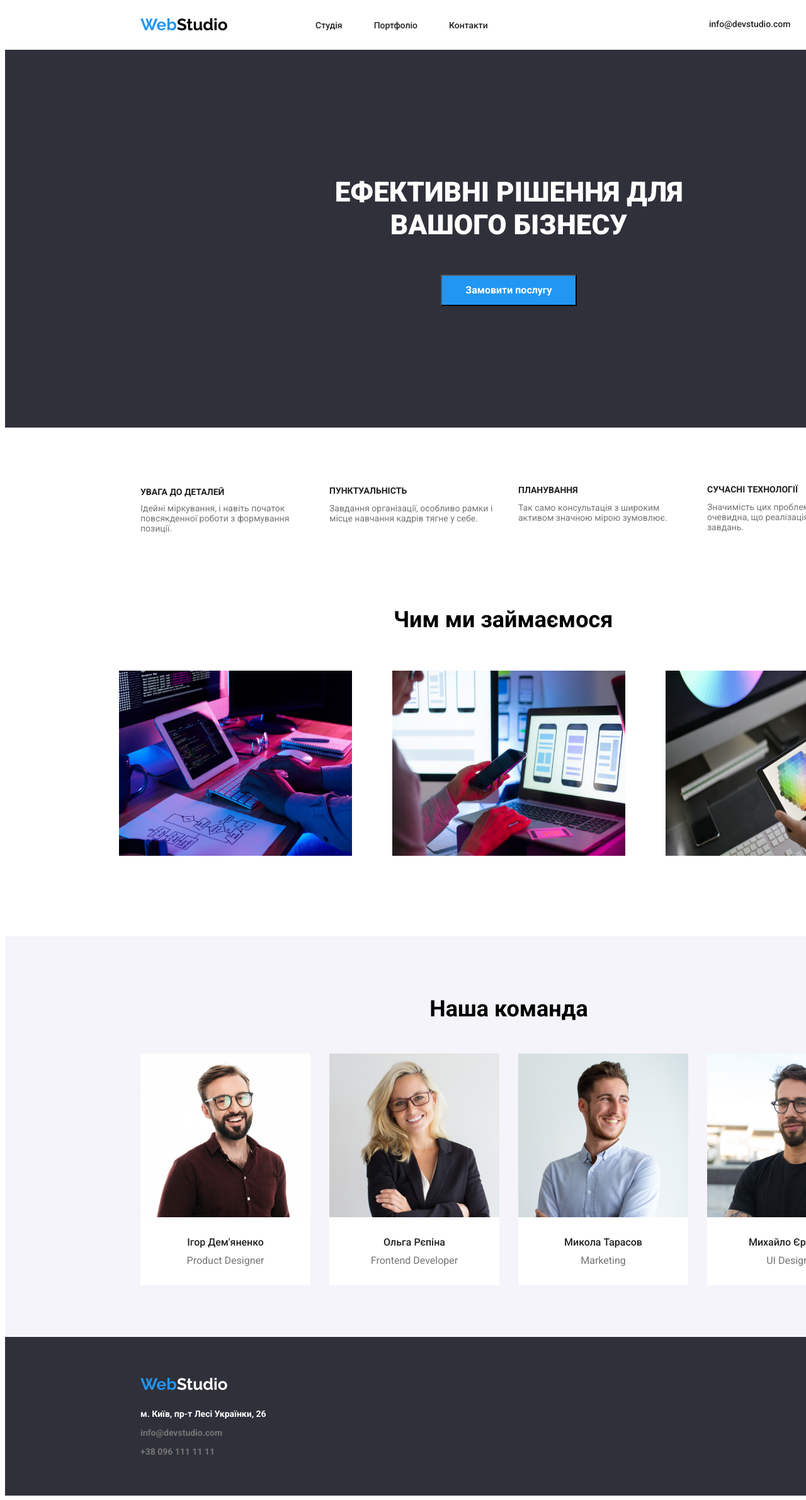
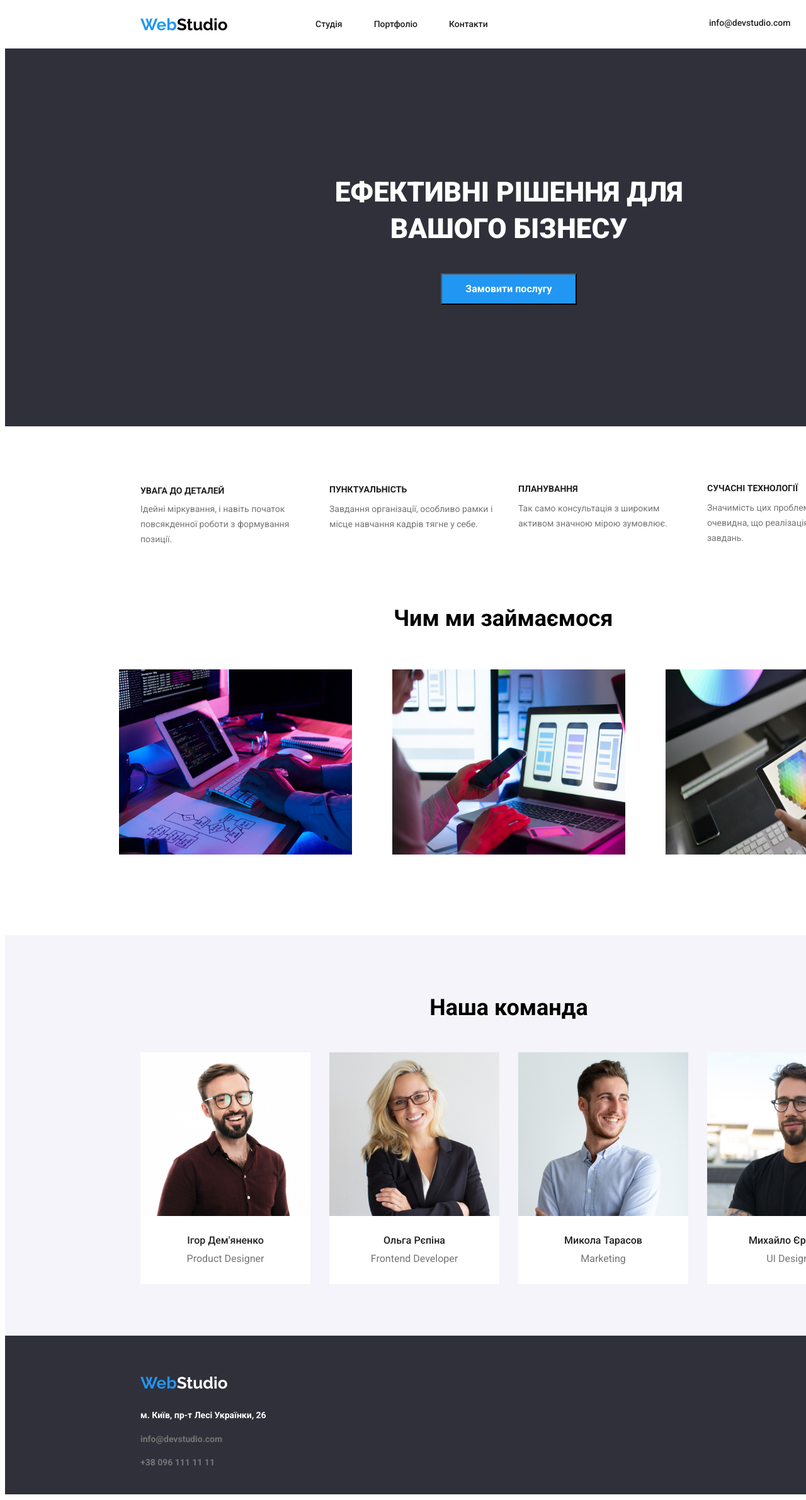
Before and after one commit to nastya675/WebStudio, a plain HTML site: page index.html in a window 1280 px wide. Shown: the top 2382 px of the page at 63% size. Drawn offline with nearby package versions, Linux system fonts and the light colour scheme; a web font is replaced by a local one.

Commit message:
завдання10

```diff
--- a/index.html
+++ b/index.html
@@ -26,7 +26,7 @@
         </header>
         <main class="main">
             <article class="box">
-                <h1 class="name">ЕФЕКТИВНІ РІШЕННЯ ДЛЯ ВАШОГО БІЗНЕСУ</h1>
+                <h1 class="main-name">ЕФЕКТИВНІ РІШЕННЯ ДЛЯ ВАШОГО БІЗНЕСУ</h1>
                 <div class="bu">
                     <button class="button">Замовити послугу</button>
                 </div>
@@ -56,8 +56,8 @@
                 </div>
             </article>
             <article class="team">
-                <h1 class="h1">Наша команда</h1>
-                <div class="ph">
+                <h1 class="team-h1">Наша команда</h1>
+                <div class="team-ph">
                     <section class="photo-box">
                         <img src="img1.jpg" alt="" class="photoc">
                         <h3 class="names">Ігор Дем'яненко</h3>
--- a/style.css
+++ b/style.css
@@ -3,7 +3,7 @@
 @import url('https://fonts.googleapis.com/css2?family=Raleway:wght@500&family=Roboto:ital,wght@0,100;0,300;0,400;0,500;0,700;0,900;1,100;1,300;1,400;1,500;1,700;1,900&display=swap');
 
 body {
-    font-family: 'Playfair Display', serif;
+    font-family: "Roboto", sans-serif;
 }
 
 .container {
@@ -20,6 +20,7 @@ body {
     margin-left: 215px;
     font-family: "Raleway", sans-serif;
     font-weight: 700;
+    line-height: 1.17;
 }
 
 .colorlogo {
@@ -42,6 +43,7 @@ body {
     color: #212121;
     font-family: "Roboto", sans-serif;
     font-weight: 500;
+    line-height: 1.17;
 }
 
 .nav a:hover {
@@ -64,6 +66,7 @@ body {
     color: #212121;
     font-family: "Roboto", sans-serif;
     font-weight: 500;
+    line-height: 1.17;
 }
 
 .contacts a:hover {
@@ -87,7 +90,7 @@ body {
     margin-top: -10px;
 }
 
-.name {
+.main-name {
     text-align: center;
     color: #ffffff;
     font-size: 44px;
@@ -98,6 +101,7 @@ body {
     margin-top: 200px;
     font-family: "Roboto", sans-serif;
     font-weight: 900;
+    line-height: 1.3;
 }
 
 .bu {
@@ -114,6 +118,7 @@ body {
     font-family: "Roboto", sans-serif;
     font-weight: 700;
     font-size: 16px;
+    line-height: 1.8;
 }
 
 .information1 h2 {
@@ -126,6 +131,7 @@ body {
     color: #212121;
     font-family: "Roboto", sans-serif;
     font-weight: 700;
+    line-height: 1.17;
 }
 
 .information1 p {
@@ -138,6 +144,7 @@ body {
     color: #757575;
     font-family: "Roboto", sans-serif;
     font-weight: 400;
+    line-height: 1.7;
 }
 
 .information2 h2 {
@@ -150,6 +157,7 @@ body {
     color: #212121;
     font-family: "Roboto", sans-serif;
     font-weight: 700;
+    line-height: 1.17;
 }
 
 .information2 p {
@@ -162,6 +170,7 @@ body {
     color: #757575;
     font-family: "Roboto", sans-serif;
     font-weight: 400;
+    line-height: 1.7;
 }
 
 .information3 h2 {
@@ -174,6 +183,7 @@ body {
     color: #212121;
     font-family: "Roboto", sans-serif;
     font-weight: 700;
+    line-height: 1.17;
 }
 
 .information3 p {
@@ -186,6 +196,7 @@ body {
     color: #757575;
     font-family: "Roboto", sans-serif;
     font-weight: 400;
+    line-height: 1.7;
 }
 
 .information4 h2 {
@@ -198,6 +209,7 @@ body {
     color: #212121;
     font-family: "Roboto", sans-serif;
     font-weight: 700;
+    line-height: 1.17;
 }
 
 .information4 p {
@@ -210,6 +222,7 @@ body {
     color: #757575;
     font-family: "Roboto", sans-serif;
     font-weight: 400;
+    line-height: 1.7;
 }
 
 .photos {
@@ -226,6 +239,7 @@ body {
     margin-top: 94px;
     font-family: "Roboto", sans-serif;
     font-weight: 700;
+    line-height: 1.17;
 }
 
 .photos img {
@@ -243,14 +257,14 @@ body {
 
 }
 
-.ph {
+.team-ph {
     margin: 0 auto;
     display: flex;
     margin: 0 215px;
     gap: 30px;
 }
 
-.team>.h1 {
+.team-h1 {
     justify-content: center;
     margin: 0 auto;
     display: flex;
@@ -259,6 +273,7 @@ body {
     padding-top: 94px;
     font-family: "Roboto", sans-serif;
     font-weight: 700;
+    line-height: 1.17;
 }
 
 .photo-box {
@@ -284,6 +299,7 @@ body {
     margin-top: 30px;
     font-family: "Roboto", sans-serif;
     font-weight: 500;
+    line-height: 1.17;
 }
 
 .about {
@@ -298,6 +314,7 @@ body {
     margin-top: 10px;
     font-family: "Roboto", sans-serif;
     font-weight: 400;
+    line-height: 1.17;
 }
 
 .foot {
@@ -317,6 +334,7 @@ body {
     color: rgb(255, 255, 255);
     font-family: "Raleway", sans-serif;
     font-weight: 700;
+    line-height: 1.17;
 }
 
 .colorlogo2 {
@@ -334,17 +352,17 @@ body {
 .place {
     font-size: 14px;
     color: #FFFFFF;
-
+    line-height: 1.7;
 }
 
 .email {
     font-size: 14px;
     color: #757575;
-
+    line-height: 1.7;
 }
 
 .numder {
     font-size: 14px;
     color: #757575;
-
+    line-height: 1.7;
 }
```
Lines whose indentation alone changed are shown as unchanged.
